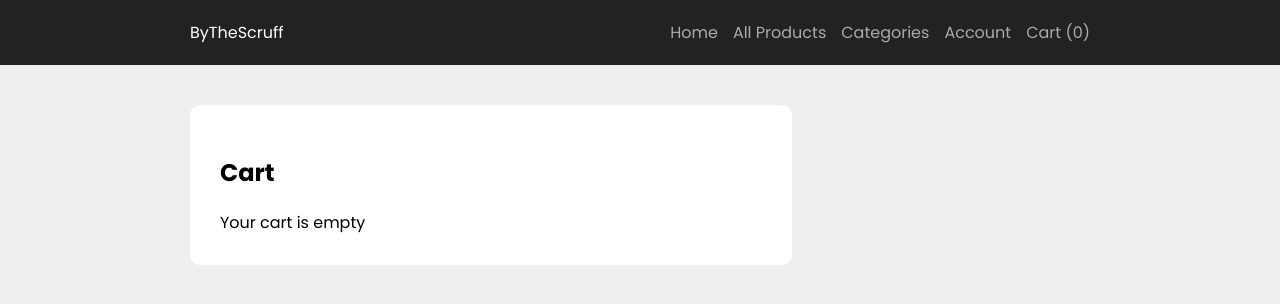
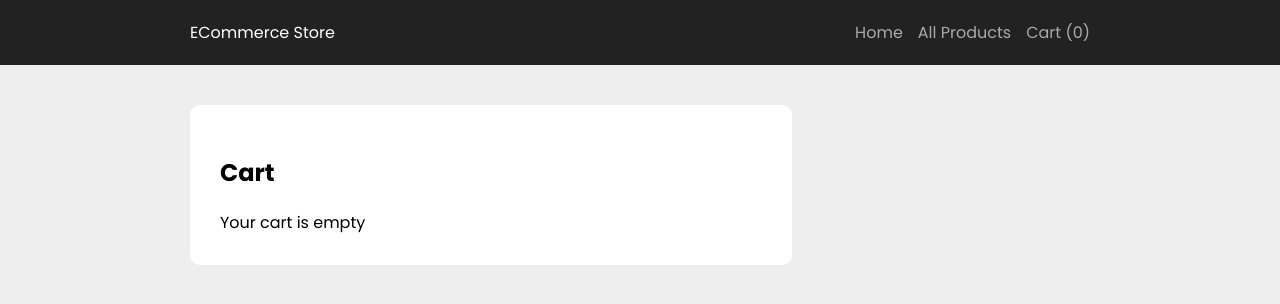
Before and after one commit to cprademacher/bythescruff-website, a Next.js app: page /cart in a window 1280 px wide. Shown: the top 304 px of the page. Built offline with nearby package versions, Linux system fonts and the light colour scheme.

Commit message:
Changed main product and nav items

```diff
--- a/components/Header.js
+++ b/components/Header.js
@@ -69,12 +69,12 @@ export default function Header() {
     <StyledHeader>
       <Center>
         <Wrapper>
-          <Logo href={"/"}>ByTheScruff</Logo>
+          <Logo href={"/"}>ECommerce Store</Logo>
           <StyledNav mobileNavActive={mobileNavActive}>
             <NavLink href={"/"}>Home</NavLink>
             <NavLink href={"/products"}>All Products</NavLink>
-            <NavLink href={"/categories"}>Categories</NavLink>
-            <NavLink href={"/account"}>Account</NavLink>
+            {/* <NavLink href={"/categories"}>Categories</NavLink>
+            <NavLink href={"/account"}>Account</NavLink> */}
             <NavLink href={"/cart"}>Cart ({cartProducts.length})</NavLink>
           </StyledNav>
           <NavButton onClick={() => setMobileNavActive((prev) => !prev)}>
--- a/pages/index.js
+++ b/pages/index.js
@@ -16,7 +16,7 @@ export default function HomePage({ featuredProduct, newProducts }) {
 }
 
 export async function getServerSideProps() {
-  const featuredProductId = "65860f9f5a96f8a5f0273b9f";
+  const featuredProductId = "65a99cf6a893bd8b0a2605e1";
   await mongooseConnect();
   const featuredProduct = await Product.findById(featuredProductId);
   const newProducts = await Product.find({}, null, {
```
